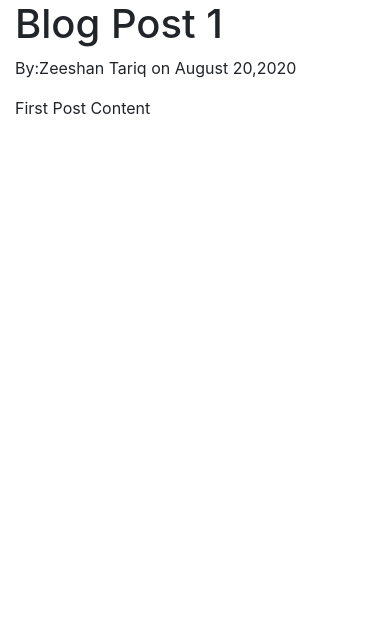
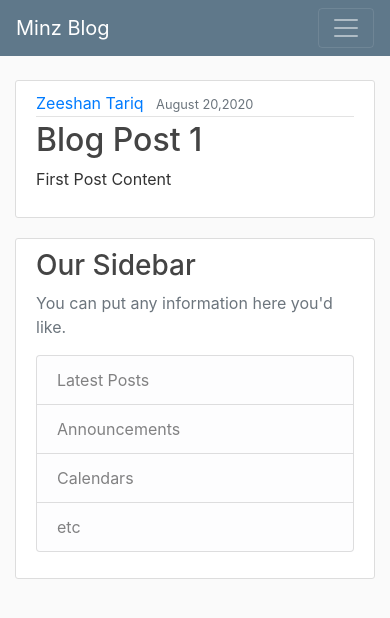
Before and after one commit to zeeshantariq08/Minz_Blog, a Django app: page / in a window 390 px wide. Shown: the top 618 px of the page. Run offline with Django 3.2, Linux system fonts and the light colour scheme; some libraries are stand-ins or nearby versions.

Commit message:
view of blog and super user created

```diff
--- /dev/null
+++ b/blog/static/blog/main.css
@@ -0,0 +1,84 @@
+body {
+  background: #fafafa;
+  color: #333333;
+  margin-top: 5rem;
+}
+
+h1, h2, h3, h4, h5, h6 {
+  color: #444444;
+}
+
+ul {
+  margin: 0;
+}
+
+.bg-steel {
+  background-color: #5f788a;
+}
+
+.site-header .navbar-nav .nav-link {
+  color: #cbd5db;
+}
+
+.site-header .navbar-nav .nav-link:hover {
+  color: #ffffff;
+}
+
+.site-header .navbar-nav .nav-link.active {
+  font-weight: 500;
+}
+
+.content-section {
+  background: #ffffff;
+  padding: 10px 20px;
+  border: 1px solid #dddddd;
+  border-radius: 3px;
+  margin-bottom: 20px;
+}
+
+.article-title {
+  color: #444444;
+}
+
+a.article-title:hover {
+  color: #428bca;
+  text-decoration: none;
+}
+
+.article-content {
+  white-space: pre-line;
+}
+
+.article-img {
+  height: 65px;
+  width: 65px;
+  margin-right: 16px;
+}
+
+.article-metadata {
+  padding-bottom: 1px;
+  margin-bottom: 4px;
+  border-bottom: 1px solid #e3e3e3
+}
+
+.article-metadata a:hover {
+  color: #333;
+  text-decoration: none;
+}
+
+.article-svg {
+  width: 25px;
+  height: 25px;
+  vertical-align: middle;
+}
+
+.account-img {
+  height: 125px;
+  width: 125px;
+  margin-right: 20px;
+  margin-bottom: 16px;
+}
+
+.account-heading {
+  font-size: 2.5rem;
+}
--- a/blog/templates/blog/base.html
+++ b/blog/templates/blog/base.html
@@ -1,3 +1,5 @@
+
+{% load static %}
 <!DOCTYPE html>
 <html lang="en">
 <head>
@@ -7,6 +9,7 @@
 
     <!-- Bootstrap CSS -->
     <link rel="stylesheet" href="https://stackpath.bootstrapcdn.com/bootstrap/4.3.1/css/bootstrap.min.css" integrity="sha384-ggOyR0iXCbMQv3Xipma34MD+dH/1fQ784/j6cY/iJTQUOhcWr7x9JvoRxT2MZw1T" crossorigin="anonymous">
+    <link rel="stylesheet" href="{% static 'blog/main.css' %}">
 
 	{% if title %}
 		<title>Minz Blog - {{ title }}</title>
@@ -15,10 +18,50 @@
 	{% endif %}
 </head>
 <body>
-	<div class="container">
-		{%  block content  %}
-		{% endblock %}
-	</div>
+
+<header class="site-header">
+  <nav class="navbar navbar-expand-md navbar-dark bg-steel fixed-top">
+    <div class="container">
+      <a class="navbar-brand mr-4" href="{% url 'blog-home' %}">Minz Blog</a>
+      <button class="navbar-toggler" type="button" data-toggle="collapse" data-target="#navbarToggle" aria-controls="navbarToggle" aria-expanded="false" aria-label="Toggle navigation">
+      <span class="navbar-toggler-icon"></span>
+      </button>
+      <div class="collapse navbar-collapse" id="navbarToggle">
+        <div class="navbar-nav mr-auto">
+          <a class="nav-item nav-link" href="{% url 'blog-home' %}">Home</a>
+          <a class="nav-item nav-link" href="{% url 'blog-about' %}">About</a>
+        </div>
+        <!-- Navbar Right Side -->
+        <div class="navbar-nav">
+          <a class="nav-item nav-link" href="#">Login</a>
+          <a class="nav-item nav-link" href="#">Register</a>
+        </div>
+      </div>
+    </div>
+  </nav>
+</header>
+
+
+	<main role="main" class="container">
+  <div class="row">
+    <div class="col-md-8">
+      {% block content %}{% endblock %}
+    </div>
+    <div class="col-md-4">
+      <div class="content-section">
+        <h3>Our Sidebar</h3>
+        <p class='text-muted'>You can put any information here you'd like.
+          <ul class="list-group">
+            <li class="list-group-item list-group-item-light">Latest Posts</li>
+            <li class="list-group-item list-group-item-light">Announcements</li>
+            <li class="list-group-item list-group-item-light">Calendars</li>
+            <li class="list-group-item list-group-item-light">etc</li>
+          </ul>
+        </p>
+      </div>
+    </div>
+  </div>
+</main>
 
 
 
--- a/blog/templates/blog/home.html
+++ b/blog/templates/blog/home.html
@@ -1,8 +1,15 @@
 {% extends "blog/base.html" %}
 {% block content %}
 	{% for post in posts %}
-			<h1>{{post.title}}</h1>
-			<p>By:{{post.author}} on {{post.date}}</p>
-			<p>{{post.content}}</p>
+			<article class="media content-section">
+			  <div class="media-body">
+			    <div class="article-metadata">
+			      <a class="mr-2" href="#">{{ post.author }}</a>
+			      <small class="text-muted">{{ post.date }}</small>
+			    </div>
+			    <h2><a class="article-title" href="#">{{ post.title }}</a></h2>
+			    <p class="article-content">{{ post.content }}</p>
+			  </div>
+			</article>
 	{% endfor %}
 {% endblock content %}
--- a/blog/urls.py
+++ b/blog/urls.py
@@ -2,7 +2,7 @@ from django.conf.urls import url
 from . import views
 
 urlpatterns = [
-	 url('about/', views.about, name='about-blog'),
+	 url('about/', views.about, name='blog-about'),
 
      url('', views.home, name='blog-home'),
 
```
Also changed, not shown: Minz_Blog/settings.py (+5 -2 lines), blog/templates/blog/about.html (+4 -14 lines), 9 other files.
